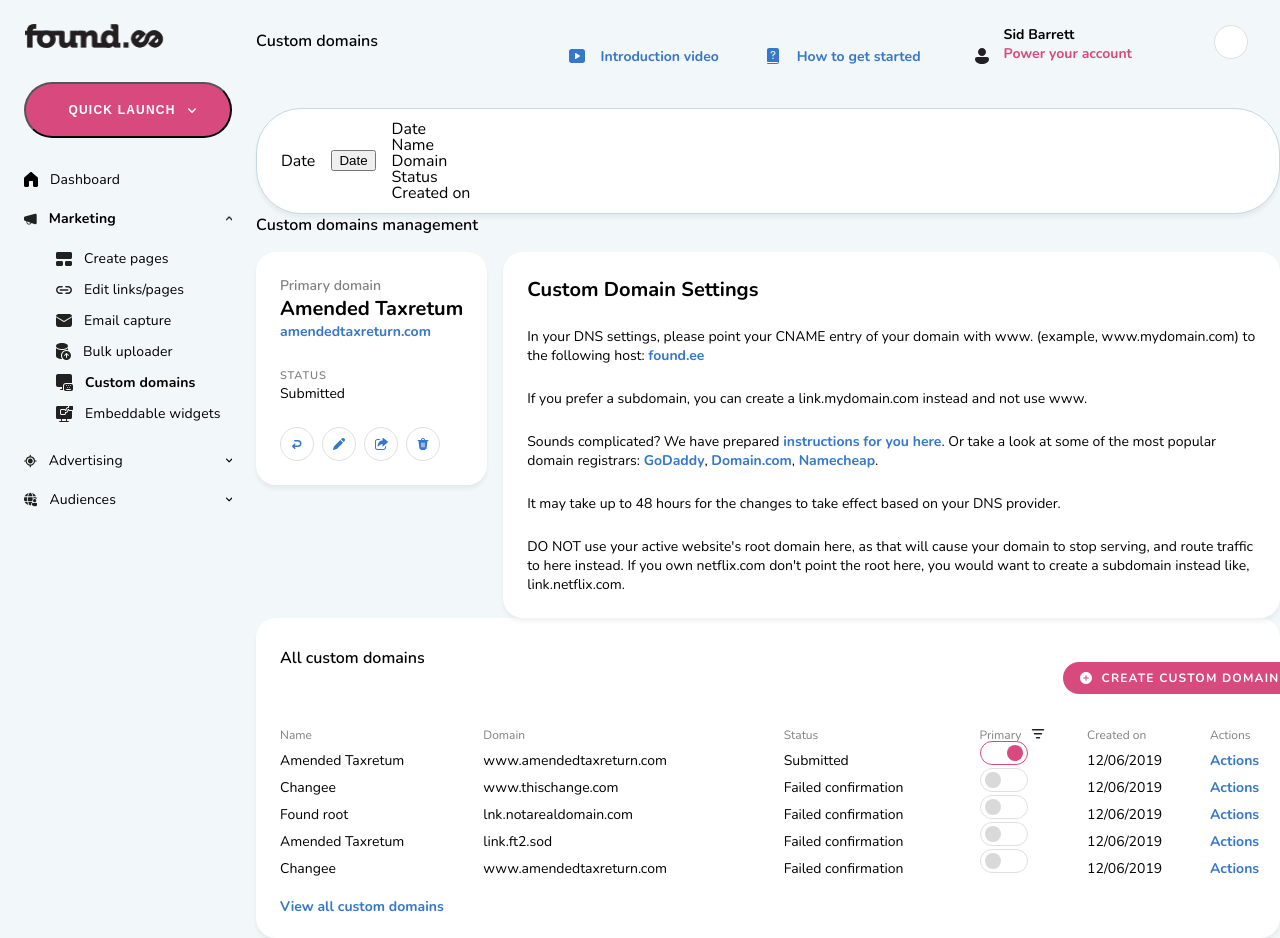
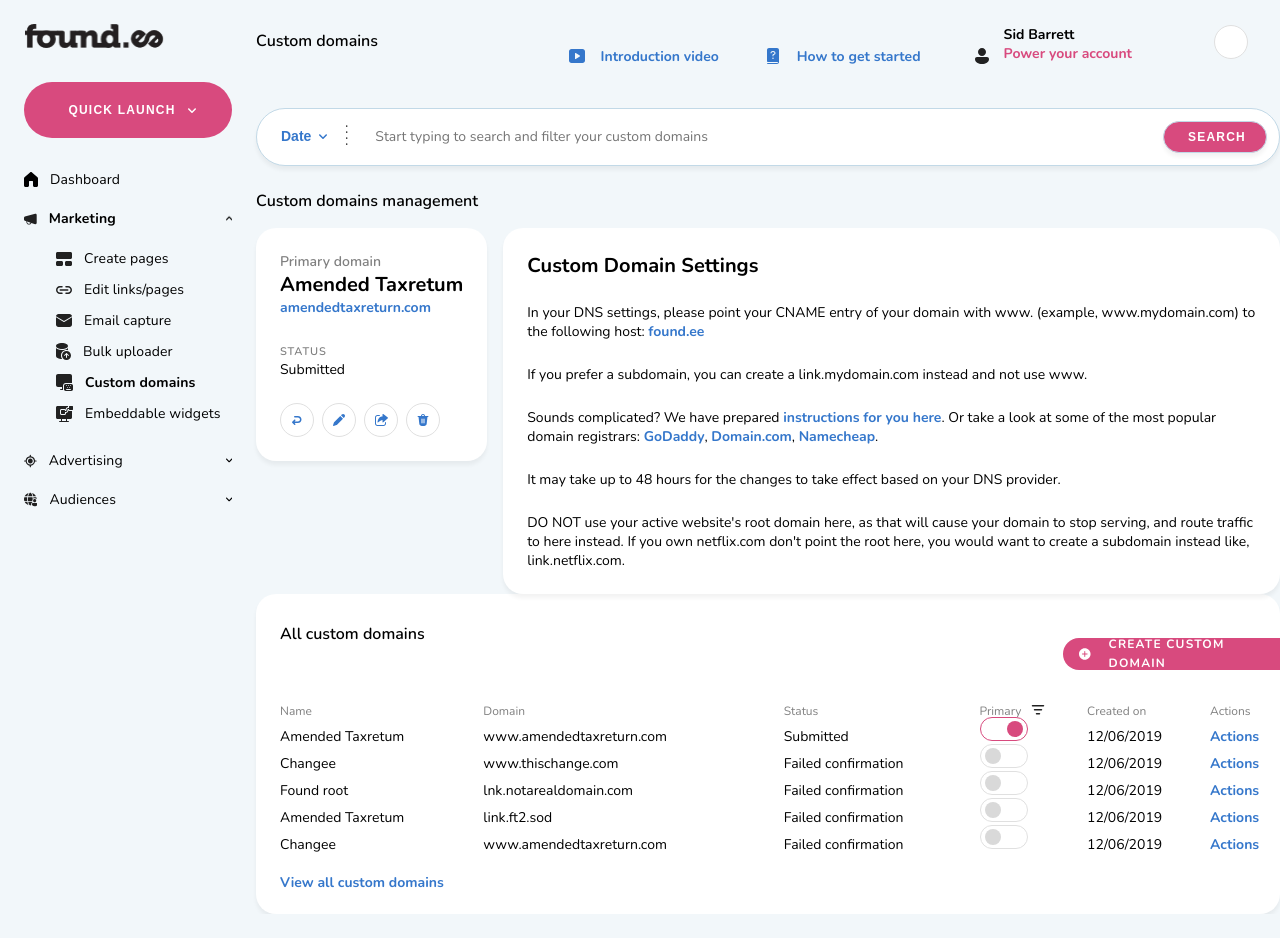
Before and after one commit to anna-sugrobova/found-test-page, a React (Create React App) app: page / in a window 1280 px wide. Shown: the top 938 px of the page. After the commit the page ends 914 px from the top, so only its background shows below. Built offline with nearby package versions, Linux system fonts and the light colour scheme.

Commit message:
create a Search component with a domain filter

```diff
--- a/src/components/Search/Search.scss
+++ b/src/components/Search/Search.scss
@@ -6,6 +6,121 @@
   gap: 16px;
   background: #ffffff;
   border: 1px solid #c2d9e7;
-  box-shadow: 0px 4px 4px rgba(0, 0, 0, 0.05);
+  box-shadow: 0 4px 4px rgba(0, 0, 0, 0.05);
   border-radius: 45px;
+  margin-bottom: 24px;
 }
+
+button {
+  border: 0;
+  border-radius: 4px;
+  position: relative;
+  text-align: left;
+  background: transparent;
+  font-weight: 700;
+  font-size: 14px;
+  line-height: 19px;
+  color: #3577cb;
+  display: flex;
+  flex-direction: row;
+  align-items: center;
+  padding: 0;
+  gap: 8px;
+
+  svg {
+    fill: #3577cb;
+  }
+
+  &:hover {
+    color: #164a89;
+
+    svg {
+      fill: #164a89;
+    }
+  }
+}
+
+button:hover {
+  cursor: pointer;
+}
+
+button.expanded svg {
+  transform: rotateX(180deg);
+}
+
+ul {
+  width: max-content;
+}
+
+ul.options {
+  display: none;
+  list-style: none;
+  padding: 4px 0;
+  margin-top: -4px;
+  position: absolute;
+  background: white;
+  top: 100%;
+}
+
+ul.show {
+  display: block;
+}
+
+ul.options li {
+  padding: 6px 10px;
+}
+
+ul.options li:active,
+ul.options li:focus,
+ul.options li:hover,
+ul.options li[aria-selected='true'] {
+  background: #f2f7fa;
+  cursor: pointer;
+  border-radius: 28px;
+}
+
+.divider {
+  transform: rotate(90deg);
+  font-weight: 400;
+  font-size: 14px;
+  line-height: 19px;
+  letter-spacing: 0.2em;
+}
+
+.input {
+  display: flex;
+  align-items: center;
+  padding: 0;
+  gap: 12px;
+  flex-grow: 1;
+  position: relative;
+}
+
+input {
+  all: unset;
+  border: none;
+  font-weight: 400;
+  font-size: 14px;
+  line-height: 19px;
+  color: #000000;
+  flex-grow: 1;
+}
+
+button.search {
+  width: 104px;
+  height: 32px;
+  padding: 0 24px;
+  background: #d84a7e;
+  border-radius: 30px;
+  font-weight: 700;
+  font-size: 12px;
+  line-height: 16px;
+  letter-spacing: 0.1em;
+  text-transform: uppercase;
+  color: #ffffff;
+  margin: 0;
+
+  &:hover {
+    background-color: #e7286e;
+  }
+}
--- a/src/components/Search/Search.tsx
+++ b/src/components/Search/Search.tsx
@@ -1,5 +1,6 @@
 import './Search.scss';
-import { useState, KeyboardEvent } from 'react';
+import { KeyboardEvent, useState } from 'react';
+import { ReactComponent as Chevron } from '../../assets/Chevron.svg';
 
 function Search({}) {
   const [isOptionsOpen, setIsOptionsOpen] = useState(false);
@@ -56,8 +57,7 @@ function Search({}) {
 
   return (
     <div className="search">
-      <span>Date</span>
-
+      <div className="input">
         <button
           type="button"
           aria-haspopup="listbox"
@@ -67,6 +67,7 @@ function Search({}) {
           onKeyDown={handleListKeyDown}
         >
           {optionsList[selectedOption]}
+          <Chevron />
         </button>
         <ul
           className={`options ${isOptionsOpen ? 'show' : ''}`}
@@ -90,6 +91,11 @@ function Search({}) {
             </li>
           ))}
         </ul>
+        <p className="divider">....</p>
+        <input placeholder="Start typing to search and filter your custom domains" />
+      </div>
+
+      <button className="search">Search</button>
     </div>
   );
 }
```
Lines whose indentation alone changed are shown as unchanged.
